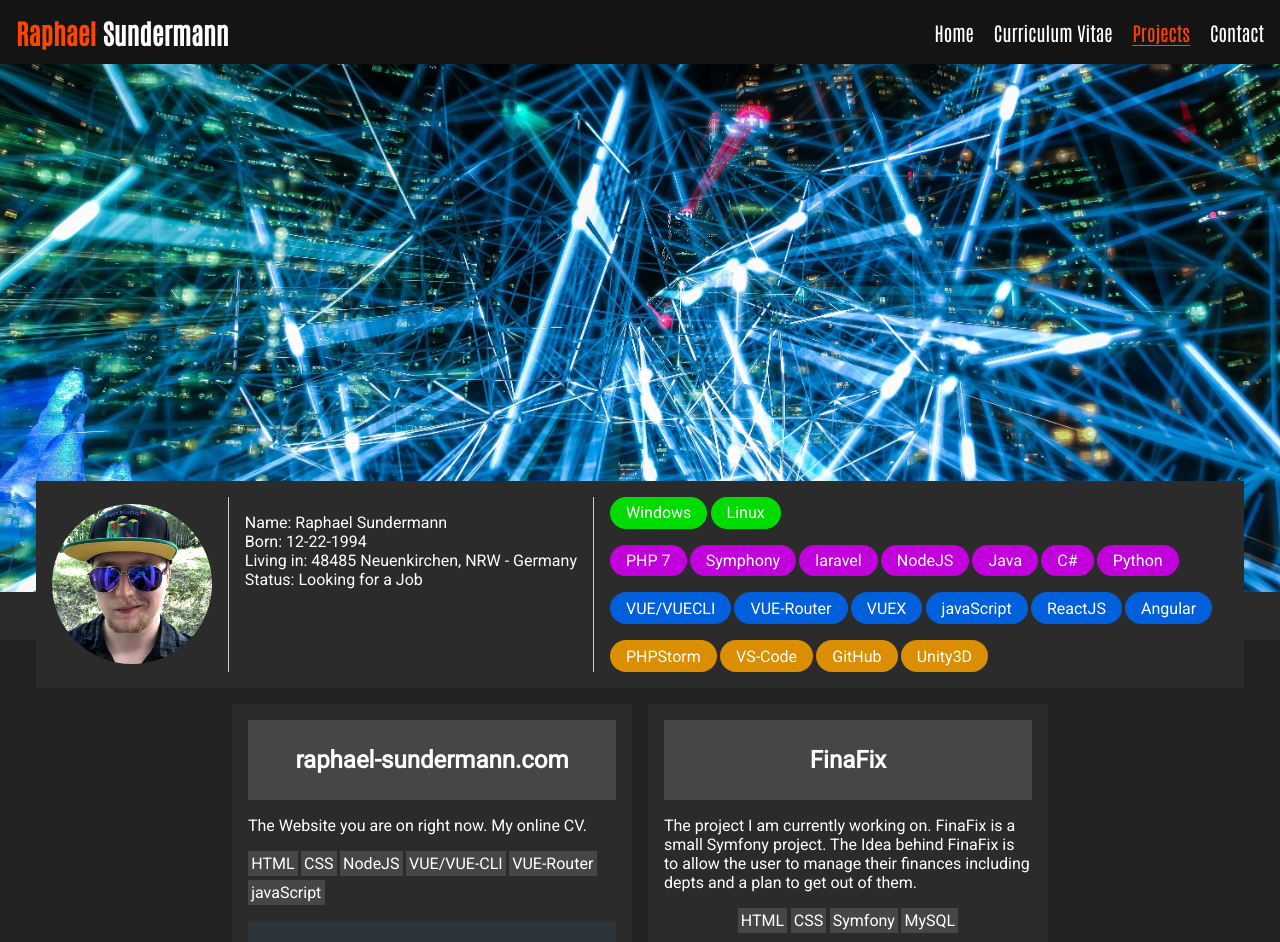
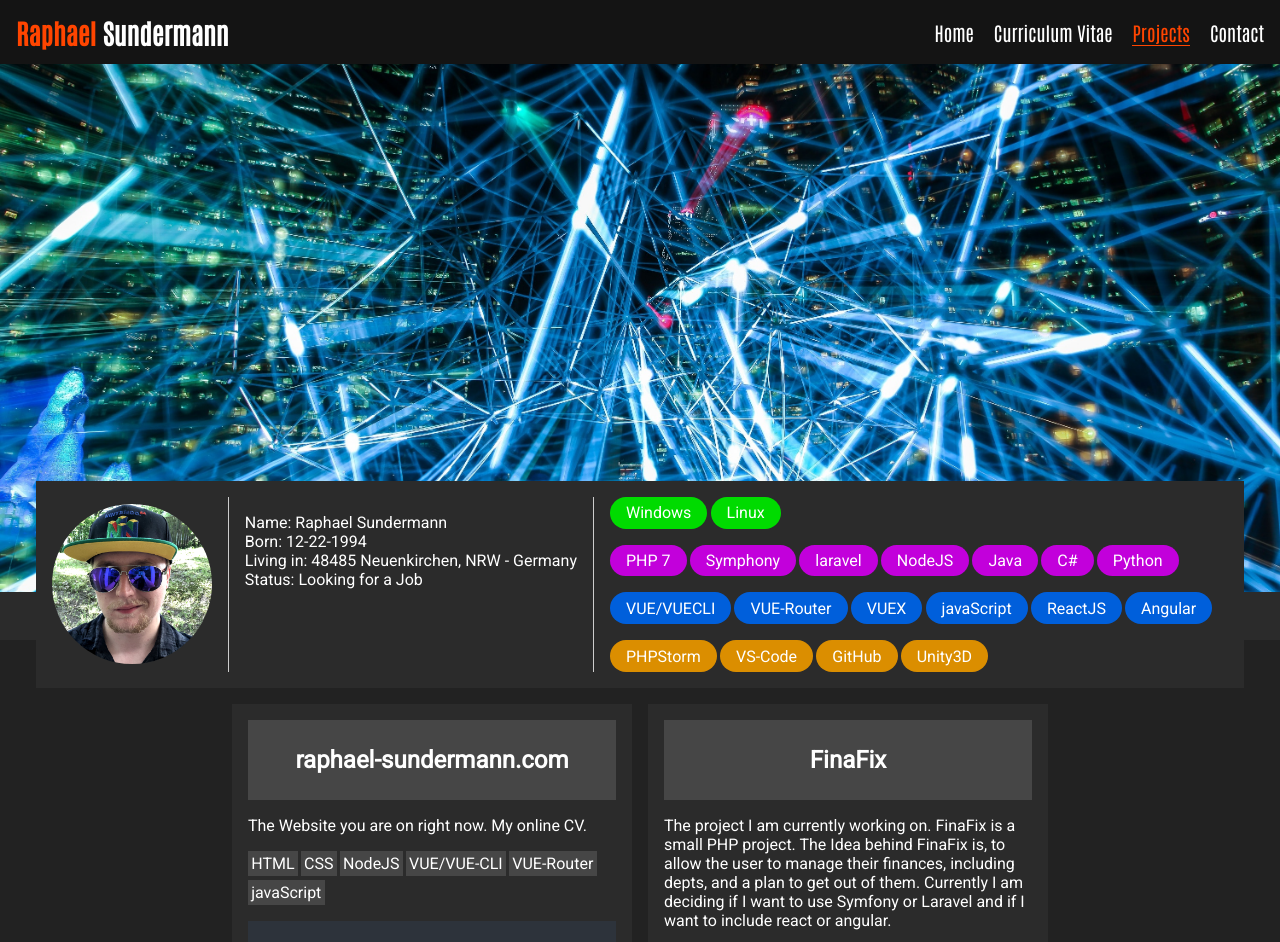
Before and after one commit to sircoffeeknight/rsundermanncom, a Vue app: page /projects in a window 1280 px wide. Shown: the top 942 px of the page. Built offline with nearby package versions, Linux system fonts and the light colour scheme.

Commit message:
RSUN-25: Fixed FinaFix project displaying incorrect links. - Updated the Description of FinaFix

```diff
--- a/src/pages/Projects.vue
+++ b/src/pages/Projects.vue
@@ -21,10 +21,10 @@ export default {
                 },
                 {
                     title: 'FinaFix',
-                    description: 'The project I am currently working on. FinaFix is a small Symfony project. The Idea behind FinaFix is to allow the user to manage their finances including depts and a plan to get out of them.',
-                    skills: ['HTML', 'CSS', 'Symfony', 'MySQL'],
-                    link: 'https://finafix.raphael-sundermann.com/',
-                    repository: 'https://github.com/sircoffeeknight/finafix'
+                    description: 'The project I am currently working on. FinaFix is a small PHP project. The Idea behind FinaFix is, to allow the user to manage their finances, including depts, and a plan to get out of them. Currently I am deciding if I want to use Symfony or Laravel and if I want to include react or angular.',
+                    skills: ['HTML', 'CSS', 'PHP', 'MySQL'],
+                    link: '',
+                    repository: ''
                 },
             ]
         }
```
